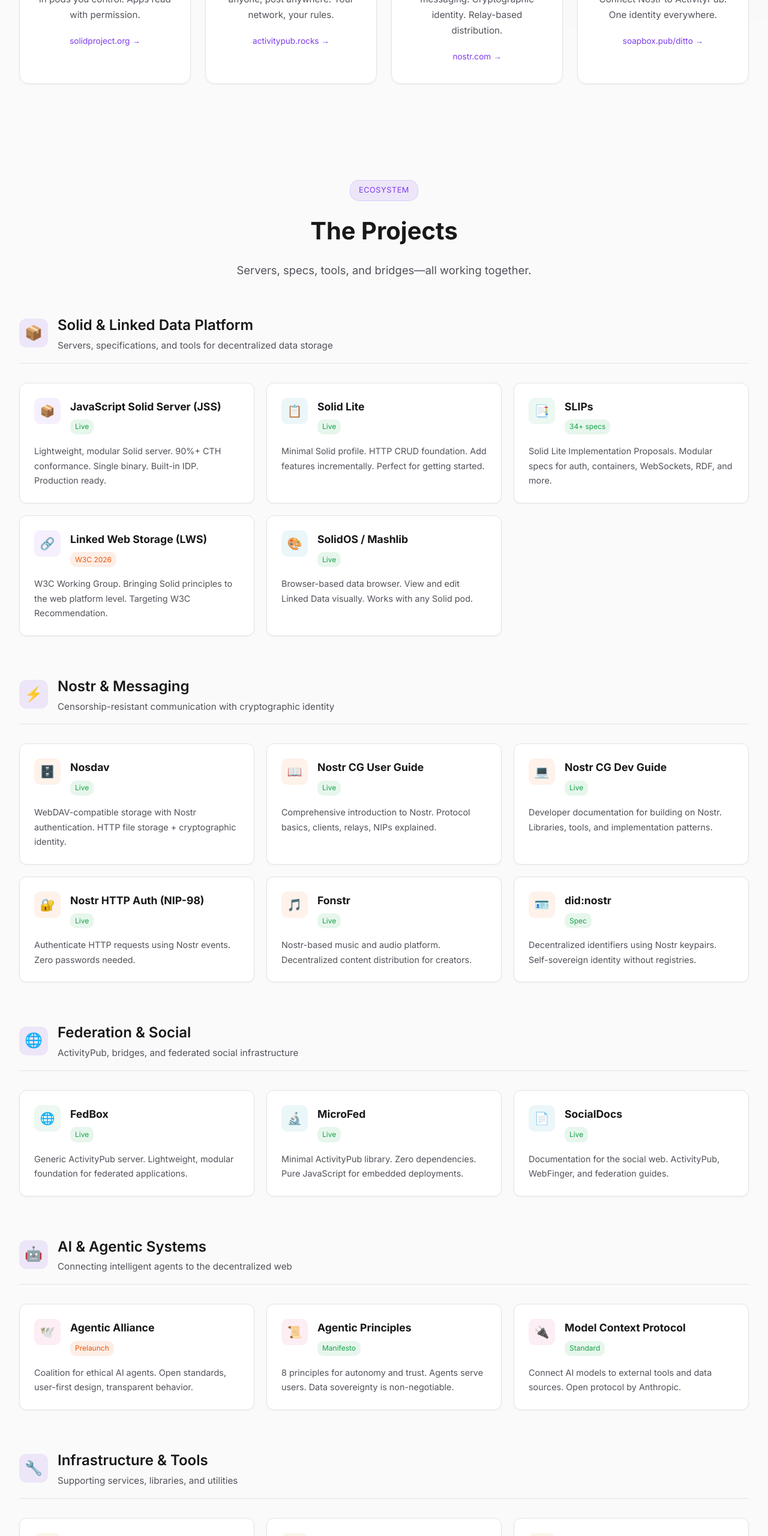
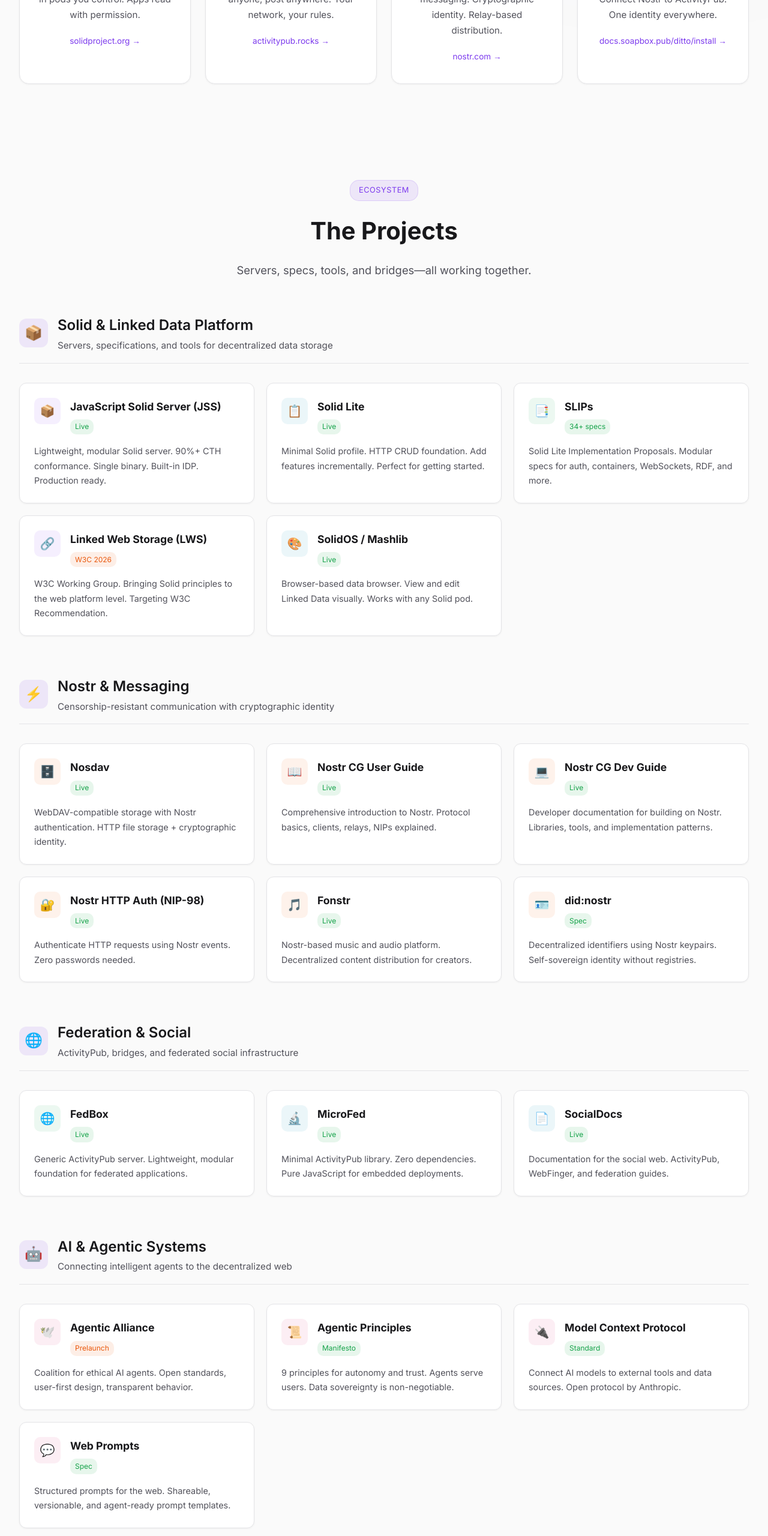
Before and after one commit to sandy-mount/sandymount, a website: page index.html in a window 1280 px wide. Shown: the part 1351-3911 px from the top of the page at 60% size. Drawn offline with Linux system fonts and the light colour scheme.

Commit message:
Add Web Prompts to Agentic section, add 9th principle on safety/trust/BlockTrails, update Ditto link

```diff
--- a/index.html
+++ b/index.html
@@ -597,7 +597,7 @@
         <div class="letter">D</div>
         <h3>Ditto</h3>
         <p>Cross-protocol bridge. Connect Nostr to ActivityPub. One identity everywhere.</p>
-        <a href="https://soapbox.pub/ditto/" class="link">soapbox.pub/ditto →</a>
+        <a href="https://docs.soapbox.pub/ditto/install/" class="link">docs.soapbox.pub/ditto/install →</a>
       </div>
     </div>
   </section>
@@ -817,7 +817,7 @@
               <span class="status">Manifesto</span>
             </div>
           </div>
-          <p>8 principles for autonomy and trust. Agents serve users. Data sovereignty is non-negotiable.</p>
+          <p>9 principles for autonomy and trust. Agents serve users. Data sovereignty is non-negotiable.</p>
         </a>
         <a href="https://modelcontextprotocol.io" class="project-card">
           <div class="project-top">
@@ -828,6 +828,16 @@
             </div>
           </div>
           <p>Connect AI models to external tools and data sources. Open protocol by Anthropic.</p>
+        </a>
+        <a href="https://webprompts.org" class="project-card">
+          <div class="project-top">
+            <div class="project-icon pink">💬</div>
+            <div class="project-info">
+              <h4>Web Prompts</h4>
+              <span class="status">Spec</span>
+            </div>
+          </div>
+          <p>Structured prompts for the web. Shareable, versionable, and agent-ready prompt templates.</p>
         </a>
       </div>
     </div>
@@ -958,7 +968,7 @@
   <section class="principles-section">
     <div class="principles-card">
       <h3>The Agentic Principles Manifesto</h3>
-      <p>Eight principles for autonomy, dignity, and trust in the age of intelligent agents.</p>
+      <p>Nine principles for autonomy, dignity, and trust in the age of intelligent agents.</p>
       <div class="principles-list">
         <span>Agents Must Serve the User First</span>
         <span>Identity and Intent Must Be Verifiable</span>
@@ -968,6 +978,7 @@
         <span>Transparent Logic, Tunable Behavior</span>
         <span>Sustainable Ecosystems Over Extraction</span>
         <span>Community-Driven Standards</span>
+        <span>Safety and Trust Through Time</span>
       </div>
       <a href="./manifesto.html" class="btn btn-primary">Read the Full Manifesto</a>
     </div>
```
Also changed, not shown: manifesto.html (+6 -0 lines).
